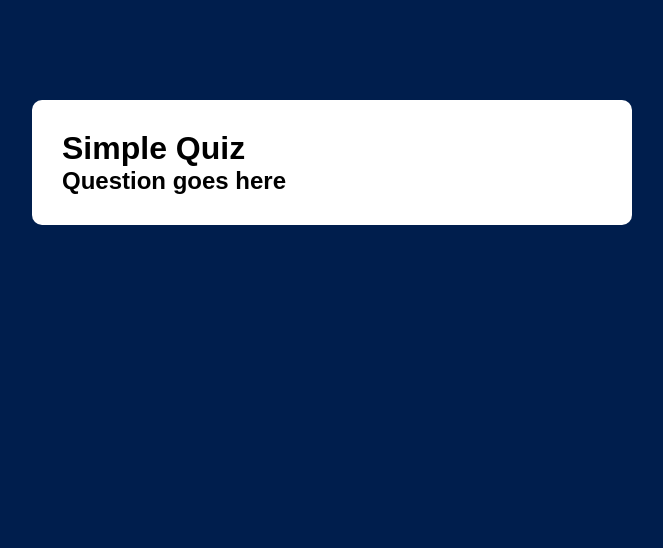
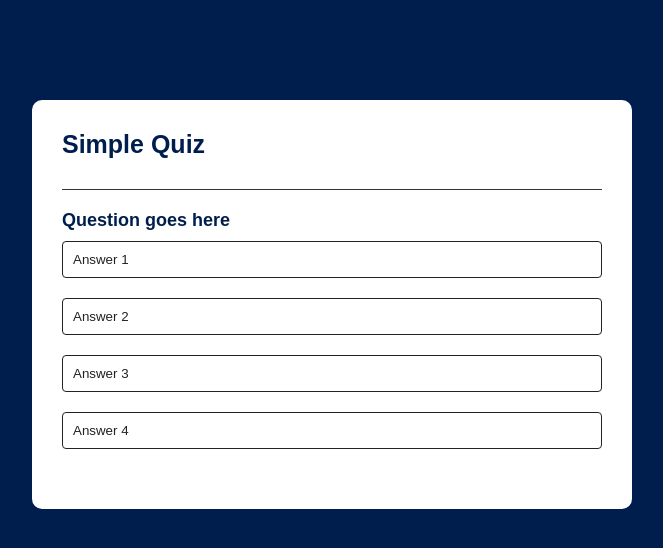
Before and after one commit to lilimelishvili/Simple_Quiz, a plain HTML site: page index.html in a window 1280 px wide. Shown: the whole page, without its empty margins (308-971 px from the left). Drawn offline with Linux system fonts and the light colour scheme.

Commit message:
Connect_html-to-js

```diff
--- a/index.html
+++ b/index.html
@@ -11,8 +11,16 @@
         <h1>Simple Quiz</h1>
         <div class="quiz">
             <h2 id="question">Question goes here</h2>
+        <div id="answer-buttons">
+            <button class="btn">Answer 1 </button>
+            <button class="btn">Answer 2 </button>
+            <button class="btn">Answer 3 </button>
+            <button class="btn">Answer 4 </button>
+
+        </div>
+        <button id="next-btn">Next</button>
         </div>
     </div>
-
+    <script src="script.js"></script>
 </body>
 </html>
--- a/style.css
+++ b/style.css
@@ -15,3 +15,47 @@ body{
     border-radius: 10px;
     padding: 30px;
 }
+.app h1{
+    font-size: 25px;
+    color: #001e4d;
+    font-weight: 600;
+    border-bottom: 1px solid #333;
+    padding-bottom: 30px;
+}
+.quiz{
+    padding: 20px 0;
+}
+.quiz h2{
+    font-size: 18px;
+    color: #001e4d;
+    font-weight: 600;
+}
+.btn{
+    background: #fff;
+    color: #222;
+    font-weight: 500;
+    width: 100%;
+    border: 1px solid #222;
+    padding: 10px;
+    margin: 10px 0;
+    text-align: left;
+    border-radius: 4px;
+    cursor: pointer;
+    transition: all 0.3s;
+}
+.btn:hover{
+    background: #222;
+    color: #fff;
+}
+#next-btn{
+    background: #001e4d;
+    color: #fff;
+    font-weight: 500;
+    width: 150px;
+    border: 0;
+    padding: 10px;
+    margin: 20px auto 0;
+    border-radius: 4px;
+    cursor: pointer;
+    display: none;
+}
```
